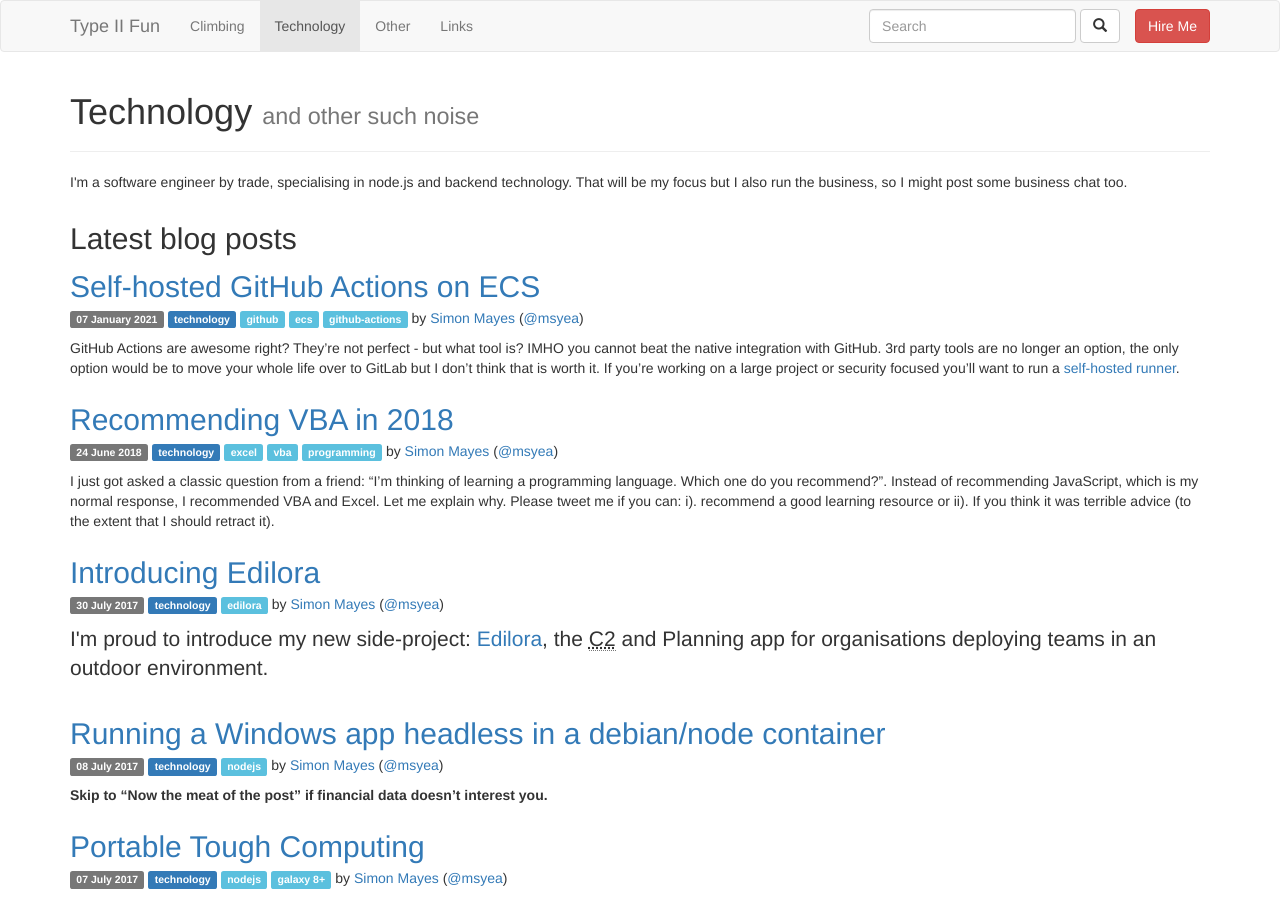
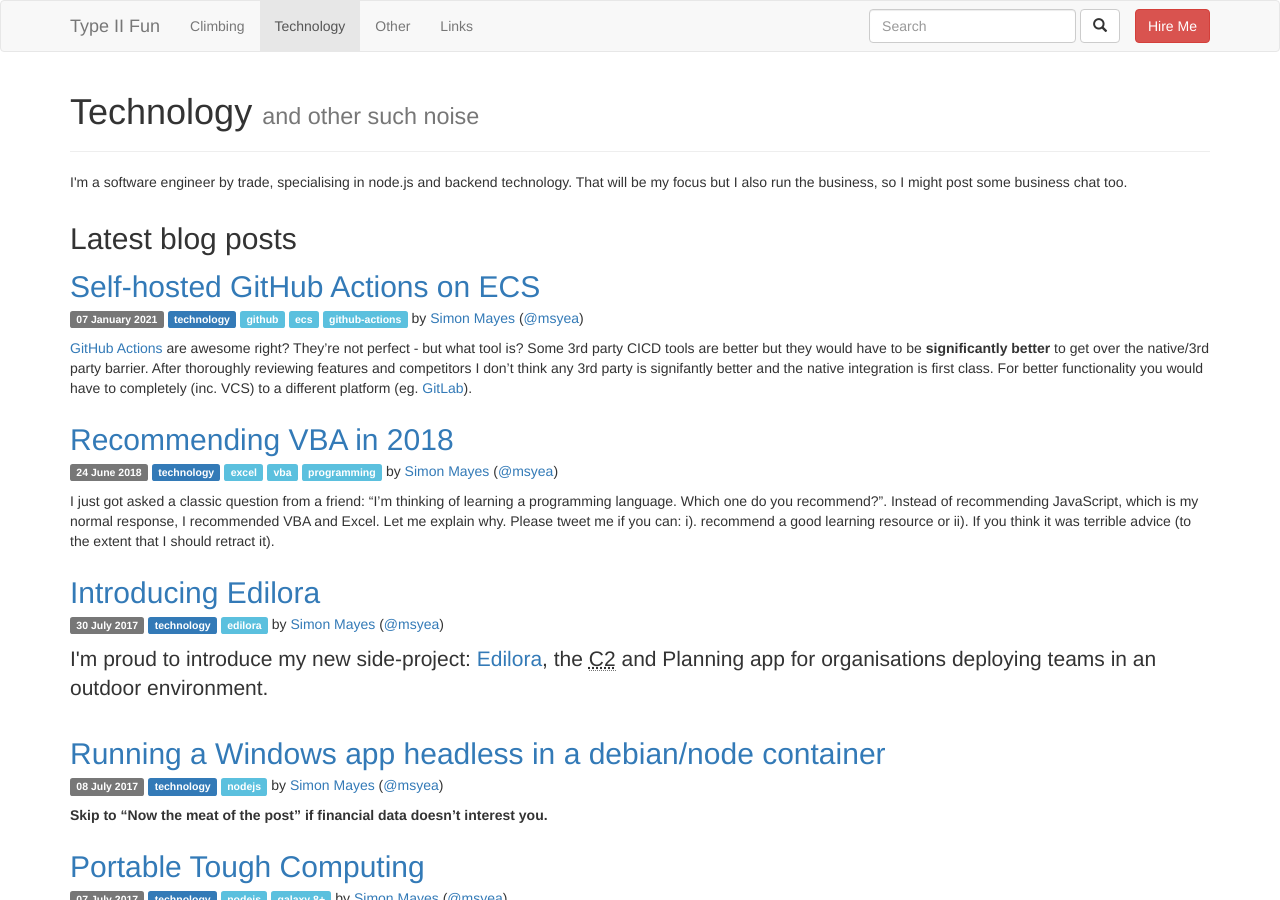
Before and after one commit to msyea/msyea.github.io, a Jekyll site: the page built from technology.html, in a window 1280 px wide and 900 px high. Built offline with Jekyll 4.4.1, drawn with Linux system fonts in a browser that asks for light colours; comment, search, counter and statistics services are not loaded; part of the change alters nothing that is shown.

Commit message:
Revision

```diff
--- a/_posts/2021-01-07-self-hosted-github-actions-on-ecs.md
+++ b/_posts/2021-01-07-self-hosted-github-actions-on-ecs.md
@@ -3,33 +3,74 @@ title: Self-hosted GitHub Actions on ECS
 category: technology
 tags: [github,ecs,github-actions]
 ---
-GitHub Actions are awesome right? They're not perfect - but what tool is? IMHO you cannot beat the native integration with GitHub. 3rd party tools are no longer an option, the only option would be to move your whole life over to GitLab but I don't think that is worth it. If you're working on a large project or security focused you'll want to run a [self-hosted runner](https://docs.github.com/en/free-pro-team@latest/actions/hosting-your-own-runners/about-self-hosted-runners).
+[GitHub Actions](https://github.com/features/actions) are awesome right? They're not perfect - but what tool is? Some 3rd party CICD tools are better but they would have to be **significantly better** to get over the native/3rd party barrier. After thoroughly reviewing features and competitors I don't think any 3rd party is signifantly better and the native integration is first class. For better functionality you would have to completely (inc. VCS) to a different platform (eg. [GitLab](https://about.gitlab.com/)).
+
+In order to use GitHub Actions at any scale you need to deploy [self-hosted runner](https://docs.github.com/en/free-pro-team@latest/actions/hosting-your-own-runners/about-self-hosted-runners).
 
 I'm an AWS guy, so let's work out how to do this.
 
-Looking at the docs the only real defficult requirement is docker. This is a bit of a bummer as my default choice would be to run the runner on kubernetes but they've recently [deprecated the docker runtime](https://github.com/kubernetes/kubernetes/blob/master/CHANGELOG/CHANGELOG-1.20.md#deprecation)... You can run "docker in docker" by running a privileged container and mounting `/var/run/docker.sock`. In an AWS world this basically leaves us with ECS EC2 as the only option. Fargate would be ideal but you cannot run privileged containers there. ECS EC2 is is then.
+Looking at the docs the only real difficult requirement is [docker](https://www.docker.com/). This is a bit of a bummer as my default choice would be to run the runner on kubernetes but they've recently [deprecated the docker runtime](https://github.com/kubernetes/kubernetes/blob/master/CHANGELOG/CHANGELOG-1.20.md#deprecation)... In order to run the runner in docker you need to run "docker in docker" which is achieved by running a privileged container and mounting `/var/run/docker.sock`. In a managed AWS world this basically leaves us with ECS EC2 as the only option. I would have preferred Fargate but unfortunately you cannot run privileged containers there. ECS EC2 is is then.
+
+Before we proceed we need to know some basics about the runners.
 
 ### How do Self-hosted GitHub Runners work?
 
-GitHub Runners are a service that long polls GitHub for work. They reset the connection every 50 seconds. Before starting they need to be registered and configured.
+GitHub Runners are a service that long polls GitHub for work. They reset the connection every 50 seconds. Before starting they need to be registered via the API and configured. They don't take incoming connections and just need to make outbound connections to GitHub (and any other dependencies). This is great as the service doesn't need to be internet facing.
+
+### Dockerisation
 
 The first step is to "dockerise" the GitHub, luckily @myoung34 has done this for already [myoung34/docker-github-actions-runner](https://github.com/myoung34/docker-github-actions-runner). His implementation takes some environment variables below and registers and starts the runner when the container is started.
 
 ### Environment Variables
 
+A subset of @myoung34's environment variables:
+
 | Environment Variable | Description |
 | --- | --- |
-| `RUNNER_NAME` | The name of the runner to use. Supercedes (overrides) `RUNNER_NAME_PREFIX` |
 | `RUNNER_NAME_PREFIX` | A prefix for a randomly generated name (followed by a random 13 digit string). You must not also provide `RUNNER_NAME`. Defaults to `github-runner` |
 | `ACCESS_TOKEN` | A [github PAT](https://docs.github.com/en/github/authenticating-to-github/creating-a-personal-access-token) to use to generate `RUNNER_TOKEN` dynamically at container start. Not using this requires a valid `RUNNER_TOKEN` |
 | `ORG_RUNNER` | Only valid if using `ACCESS_TOKEN`. This will set the runner to an org runner. Default is 'false'. Valid values are 'true' or 'false'. If this is set to true you must also set `ORG_NAME` and makes `REPO_URL` unneccesary |
 | `ORG_NAME` | The organization name for the runner to register under. Requires `ORG_RUNNER` to be 'true'. No default value. |
 | `LABELS` | A comma separated string to indicate the labels. Default is 'default' |
-| `REPO_URL` | If using a non-organization runner this is the full repository url to register under such as 'https://github.com/myoung34/repo' |
-| `RUNNER_TOKEN` | If not using a PAT for `ACCESS_TOKEN` this will be the runner token provided by the Add Runner UI (a manual process). Note: This token is short lived and will change frequently. `ACCESS_TOKEN` is likely preferred. |
-| `RUNNER_WORKDIR` | The working directory for the runner. Runners on the same host should not share this directory. Default is '/_work'. This must match the source path for the bind-mounted volume at RUNNER_WORKDIR, in order for container actions to access files. |
 | `RUNNER_GROUP` | Name of the runner group to add this runner to (defaults to the default runner group) |
+
+### Deploying to ECS
+
+Deploying ECS had a couple gotchas/requirements:
+* You have to put your docker hub credentials in AWS Secrets Manager to get around the rate limit funsies.
+* You have to put your GitHub PAT in SSM to make it securely available to the task
+* You need to spin up/deploy to a ECS cluster that can access the outside world
+* You need to consider/setup your ECS Instance Role, Execution Role and Task Roles in IAM
+
+
+### Task Definition
 
 This makes for a very straightforward ECS Task Definition:
 
 <script src="https://gist.github.com/msyea/e1eeecafc80a431070ac7d7953886346.js"></script>
+
+### GitHub Actions Settings
+
+After you deploy the task definition as a 5x service to ECS you get:
+
+![github action settings](/img/gha-settings.png)
+
+### Testing with a workflow
+
+<script src="https://gist.github.com/msyea/be3b866e41325368569227c0b8540f39.js"></script>
+### It works! 🎉
+
+But do IAM Roles work?
+
+Script gives you: `arn:aws:sts:::assumed-role/gha-taskexecutionrole/XXXXX`
+
+Docker gives you: `arn:aws:sts:::assumed-role/ecsInstanceRole/i-XXXXX`
+
+However there is an endpoint to get the right credentials: `http://169.254.170.2${AWS_CONTAINER_CREDENTIALS_RELATIVE_URI}`
+
+### Considerations and wrap up
+
+* Roles
+* Scaling both cluster and service count
+* Labels (different tasks)
+* Groups (only authorised users)
```
Also changed, not shown: img/gha-settings.png (added).
